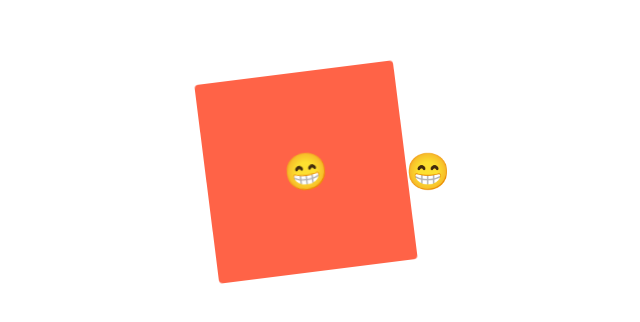
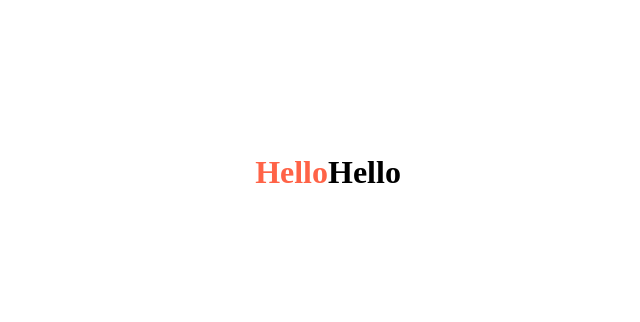
Before and after one commit to leesiyun/react-masterclass, a React (Create React App) app: page / in a window 1280 px wide. Shown: the part 236-558 px from the top of the page, without its empty margins (320-960 px from the left). Built offline with nearby package versions, Linux system fonts and the light colour scheme.

Commit message:
#2.6 Super Recap

```diff
--- a/src/App.js
+++ b/src/App.js
@@ -1,4 +1,11 @@
-import styled, { keyframes } from "styled-components";
+import styled from "styled-components";
+
+const Title = styled.h1`
+  color: tomato;
+  &:hover {
+    color: teal;
+  }
+`;
 
 const Wrapper = styled.div`
   display: flex;
@@ -6,46 +13,16 @@ const Wrapper = styled.div`
   width: 100vw;
   justify-content: center;
   align-items: center;
-`;
-
-const rotationAnimation = keyframes`
-  0% {
-    transform: rotate(0deg);
-    border-radius: 0px;
-  }
-  50%{
-    border-radius: 100px;
-  }
-  100%{
-    transform: rotate(360deg);
-    border-radius: 0px;
-  }
-`;
-
-const Emoji = styled.span`
-  font-size: 36px;
-`;
-
-const Box = styled.div`
-  height: 200px;
-  width: 200px;
-  background-color: tomato;
-  display: flex;
-  justify-content: center;
-  align-items: center;
-  animation: ${rotationAnimation} 1s linear infinite;
-  ${Emoji}:hover {
-    font-size: 98px;
+  ${Title}:hover {
+    font-size: 99px;
   }
 `;
 
 const App = () => {
   return (
     <Wrapper>
-      <Box>
-        <Emoji as="p">😁</Emoji>
-      </Box>
-      <Emoji as="p">😁</Emoji>
+      <Title>Hello</Title>
+      <h1>Hello</h1>
     </Wrapper>
   );
 };
```
